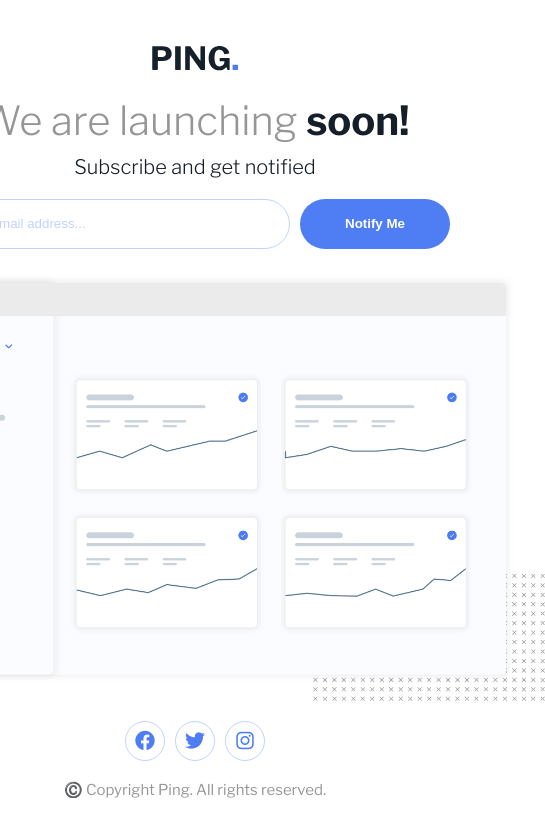
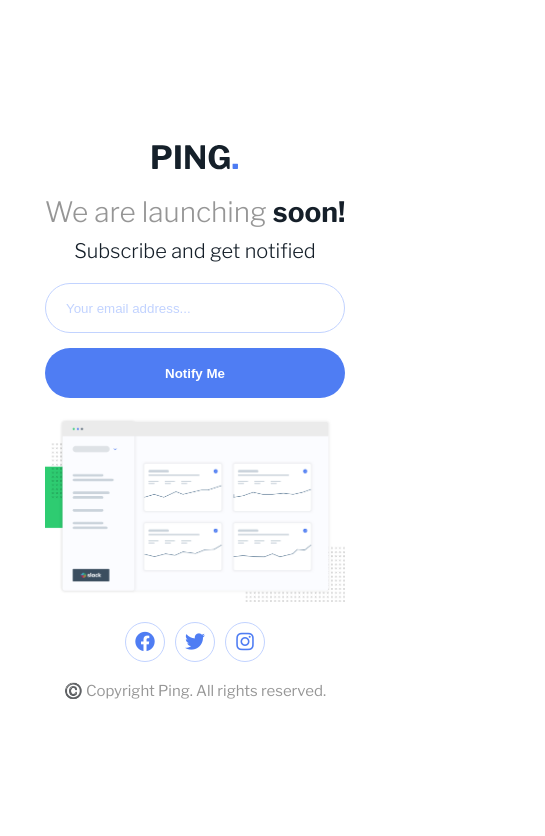
Before and after one commit to lkiryu/Ping-single-column-coming-soon-page, a React (Create React App) app: page / in a window 390 px wide. Shown: the top 836 px of the page, 545 px wide, since content can reach past the window. Built offline with nearby package versions, Linux system fonts and the light colour scheme.

Commit message:
responsive add

```diff
--- a/src/components/inputs/inputs.css
+++ b/src/components/inputs/inputs.css
@@ -19,6 +19,10 @@ input {
 
 .emailInput.error{
     border: 1px solid hsl(354, 100%, 66%);
+}
+
+.emailInput.error::placeholder{
+    color: hsl(354, 100%, 66%);
 }
 
 .error-mensage{
@@ -48,3 +52,13 @@ input {
 .submitImput:hover{
     opacity: 80%;
 }
+
+@media(max-width:500px){
+    .inputs {
+        flex-direction: column;
+    }
+
+    .emailInput, .submitImput{
+        width: 300px;
+    }
+}
--- a/src/components/landingPage/landingPage.css
+++ b/src/components/landingPage/landingPage.css
@@ -28,7 +28,7 @@ h2{
 }
 
 .dashboard{
-    width: 700px;
+    width: 650px;
     margin-bottom: 20px;
 }
 
@@ -60,3 +60,13 @@ h2{
     color: hsl(0, 0%, 59%);
     font-size: 15px;
 }
+
+@media(max-width:500px){
+    h1{
+        font-size: 28px;
+    }
+
+    .dashboard{
+        width: 300px;
+    }
+}
```
